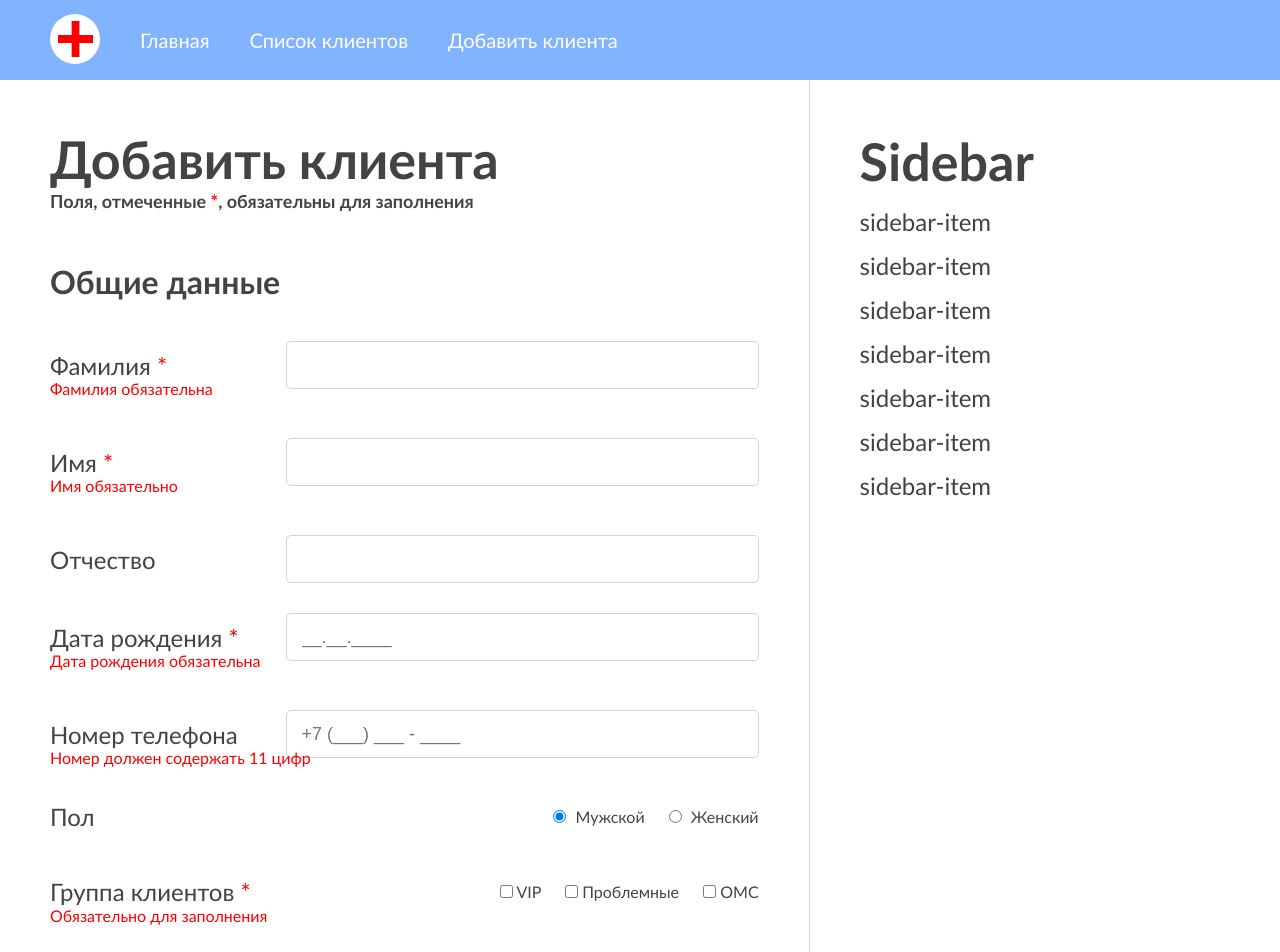
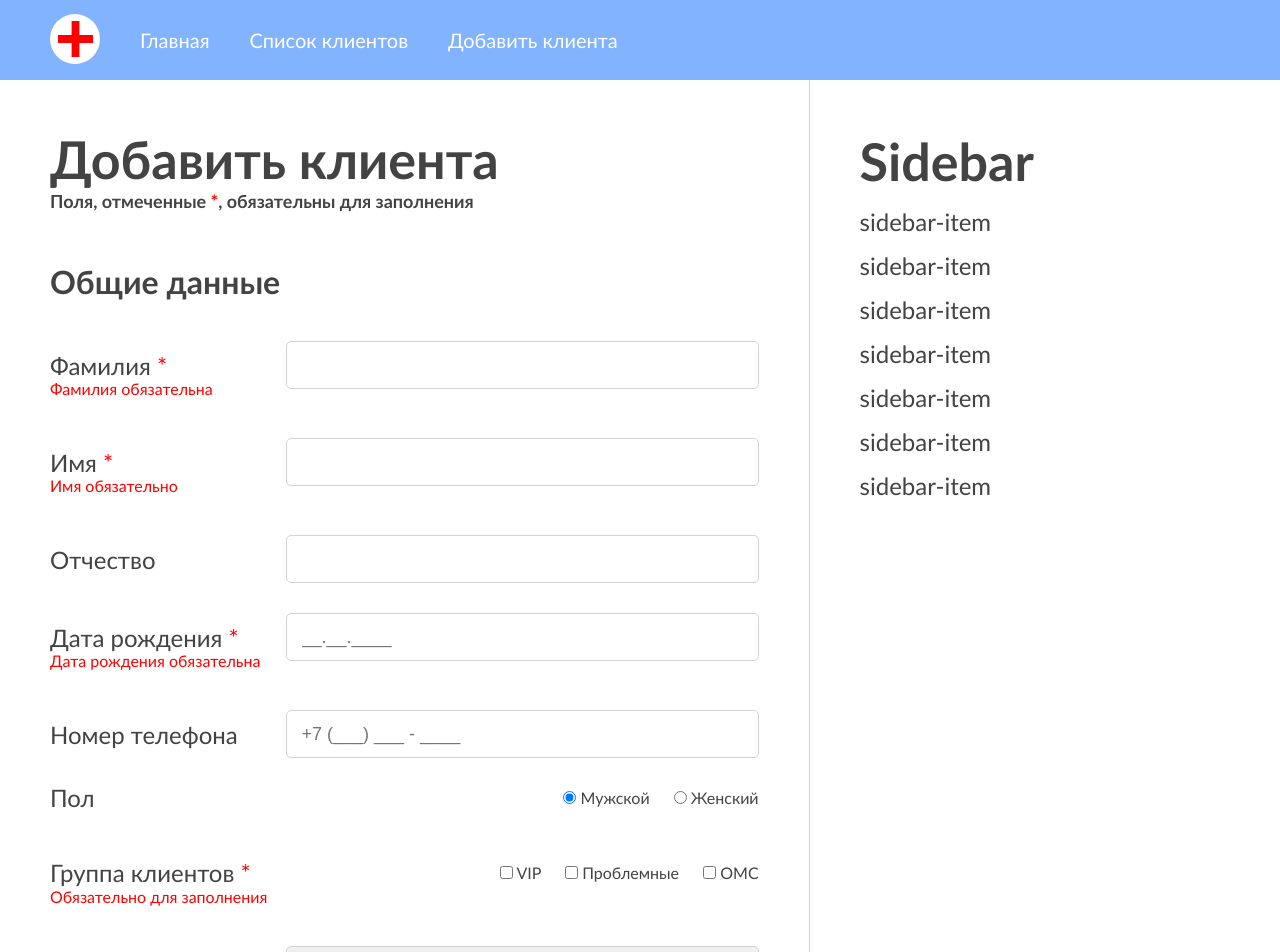
Before and after one commit to nklnke/medods-test-assignment, a Vue app: page / in a window 1280 px wide. Shown: the top 952 px of the page. Built offline with nearby package versions, Linux system fonts and the light colour scheme.

Commit message:
Add aplha and numeric validations; little clean and little style fixes

```diff
--- a/src/components/FormWrapper.vue
+++ b/src/components/FormWrapper.vue
@@ -8,41 +8,45 @@
 
     <h3>Общие данные</h3>
 
-    <!-- surname check -->
+    <!-- surname -->
     <div class="form-group surname" :class="{ 'form-group__error': $v.name.$error }">
       <label class="form-group__label" for="surname">Фамилия <span class="red">*</span></label>
       <input class="form-group__input" v-model.trim="$v.surname.$model" type="text" />
     </div>
     <div class="error" v-if="!$v.surname.required">Фамилия обязательна</div>
+    <div class="error" v-if="!$v.surname.alphaCyr && !$v.surname.alpha">Фамилия может содержать только буквы</div>
 
-    <!-- name check -->
+    <!-- name -->
     <div class="form-group name" :class="{ 'form-group__error': $v.name.$error }">
       <label class="form-group__label" for="name">Имя <span class="red">*</span></label>
       <input class="form-group__input" v-model.trim="$v.name.$model" type="text" />
     </div>
     <div class="error" v-if="!$v.name.required">Имя обязательно</div>
+    <div class="error" v-if="!$v.name.alphaCyr && !$v.name.alpha">Имя может содержать только буквы</div>
 
-    <!-- patronymic WITHOUT check-->
+    <!-- patronymic -->
     <div class="form-group patronymic">
       <label class="form-group__label" for="patronymic">Отчество</label>
       <input class="form-group__input" type="text" />
     </div>
 
-    <!-- birthday check -->
+    <!-- birthday -->
     <div class="form-group birthday" :class="{ 'form-group__error': $v.birthday.$error }">
       <label class="form-group__label" for="birthday">Дата рождения <span class="red">*</span></label>
       <input class="form-group__input" v-model.trim="$v.birthday.$model" type="text" placeholder="__.__.____" />
     </div>
     <div class="error" v-if="!$v.birthday.required">Дата рождения обязательна</div>
+    <div class="error" v-if="!$v.birthday.numeric">Дата рождения может содержать только цифры</div>
 
-    <!-- phone-number check -->
+    <!-- phone-number -->
     <div class="form-group phone-number" :class="{ 'form-group__error': $v.phoneNumber.$error }">
       <label class="form-group__label" for="phoneNumber">Номер телефона</label>
       <input class="form-group__input" v-model.trim="$v.phoneNumber.$model" type="text" placeholder="+7 (___) ___ - ____" />
     </div>
-    <div class="error" v-if="!$v.phoneNumber.required">Номер должен содержать 11 цифр</div>
+    <div class="error" v-if="!$v.phoneNumber.minLength || !$v.phoneNumber.maxLength">Номер должен содержать 11 цифр</div>
+    <div class="error" v-if="!$v.phoneNumber.numeric">Номер телефона может содержать только цифры</div>
 
-    <!-- sex WITHOUT check -->
+    <!-- sex -->
     <div class="form-group sex">
       <label class="form-group__label" for="sex">Пол</label>
       <div>
@@ -51,15 +55,11 @@
       </div>
     </div>
 
-    <!-- client-group check -->
+    <!-- client-group -->
     <div class="form-group client-group" :class="{ 'form-group__error': $v.clientGroup.$error }">
       <label class="form-group__label" for="client-group">Группа клиентов <span class="red">*</span></label>
       <div class="">
         <!-- TODO: разобраться с проверкой мультиселектора -->
-        <!-- !$v.clientGroup1.required -->
-        <!-- !$v.clientGroup2.required -->
-        <!-- !$v.clientGroup3.required -->
-        <!-- один из них должен сработать, тогда проверка пройдёт -->
         <input name="VIP" type="checkbox" v-model="$v.clientGroup.$model" /> VIP
         <input name="Проблемные" type="checkbox" v-model="$v.clientGroup.$model" /> Проблемные
         <input name="ОМС" type="checkbox" v-model="$v.clientGroup.$model" /> ОМС
@@ -67,7 +67,7 @@
     </div>
     <div class="error" v-if="!$v.clientGroup.required">Обязательно для заполнения</div>
 
-    <!-- doctor WITHOUT check -->
+    <!-- doctor -->
     <div class="form-group doctor">
       <label class="form-group__label" for="doctor">Лечащий врач</label>
       <select>
@@ -77,47 +77,48 @@
       </select>
     </div>
 
-    <!-- sms-check WITHOUT check -->
+    <!-- sms-check -->
     <div class="form-group sms-check">
-      <input name="sms-checkbox" type="checkbox" checked />
+      <input class="form-group__checkbox" type="checkbox" checked />
       <!-- TODO: сделать отступ от галочки -->
       <label class="form-group__label" for="sms-check">Не отправлять СМС</label>
     </div>
 
     <h3>Адрес</h3>
 
-    <!-- index WITHOUT check-->
+    <!-- index -->
     <div class="form-group index">
       <label class="form-group__label" for="index">Индекс</label>
       <input class="form-group__input" type="text" />
     </div>
 
-    <!-- country WITHOUT check-->
+    <!-- country -->
     <div class="form-group country">
       <label class="form-group__label" for="country">Страна</label>
       <input class="form-group__input" type="text" />
     </div>
 
-    <!-- region WITHOUT check-->
+    <!-- region -->
     <div class="form-group region">
       <label class="form-group__label" for="region">Область</label>
       <input class="form-group__input" type="text" />
     </div>
 
-    <!-- town check -->
+    <!-- town -->
     <div class="form-group town" :class="{ 'form-group__error': $v.town.$error }">
       <label class="form-group__label" for="town">Город <span class="red">*</span></label>
       <input class="form-group__input" v-model.trim="$v.town.$model" type="text" />
     </div>
     <div class="error" v-if="!$v.town.required">Город обязателен</div>
+    <div class="error" v-if="!$v.town.alphaCyr && !$v.town.alpha">Город может содержать только буквы</div>
 
-    <!-- street WITHOUT check-->
+    <!-- street -->
     <div class="form-group street">
       <label class="form-group__label" for="street">Область</label>
       <input class="form-group__input" type="text" />
     </div>
 
-    <!-- house WITHOUT check-->
+    <!-- house -->
     <div class="form-group house">
       <label class="form-group__label" for="house">Дом</label>
       <input class="form-group__input" type="text" />
@@ -172,7 +173,7 @@
 </template>
 
 <script>
-import { required, minLength, maxLength } from "vuelidate/lib/validators";
+import { required, numeric, alpha, minLength, maxLength } from "vuelidate/lib/validators";
 
 export default {
   data() {
@@ -191,29 +192,38 @@ export default {
   },
   validations: {
     surname: {
-      required
+      required,
+      alphaCyr: val => /^[а-яё]*$/i.test(val),
+      alpha
     },
     name: {
-      required
+      required,
+      alphaCyr: val => /^[а-яё]*$/i.test(val),
+      alpha
     },
     birthday: {
-      required
+      required,
+      numeric
     },
     phoneNumber: {
       minLength: minLength(11),
-      maxLength: maxLength(11)
+      maxLength: maxLength(11),
+      numeric
     },
     clientGroup: {
       required
     },
     town: {
-      required
+      required,
+      alphaCyr: val => /^[а-яё]*$/i.test(val),
+      alpha
     },
     typeOfDocument: {
       required
     },
     dateOfIssue: {
-      required
+      required,
+      numeric
     }
   },
   methods: {
@@ -238,6 +248,9 @@ export default {
 
   input
     margin-left: 20px
+
+.form-group
+  &__checkbox
     margin-right: 5px
 
 .client-group
@@ -245,7 +258,6 @@ export default {
 
   input
     margin-left: 20px
-    // margin-right: 5px
 
 .submit
   padding: 12px 70px
@@ -275,4 +287,5 @@ export default {
   font-size: 24px
   display: inline-block
   margin-left: 20px
+
 </style>
```
